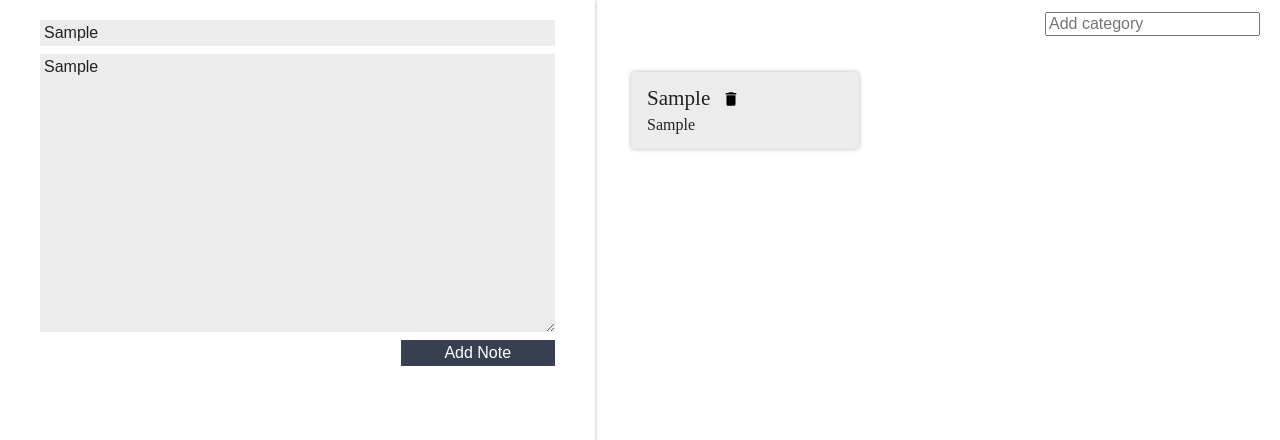
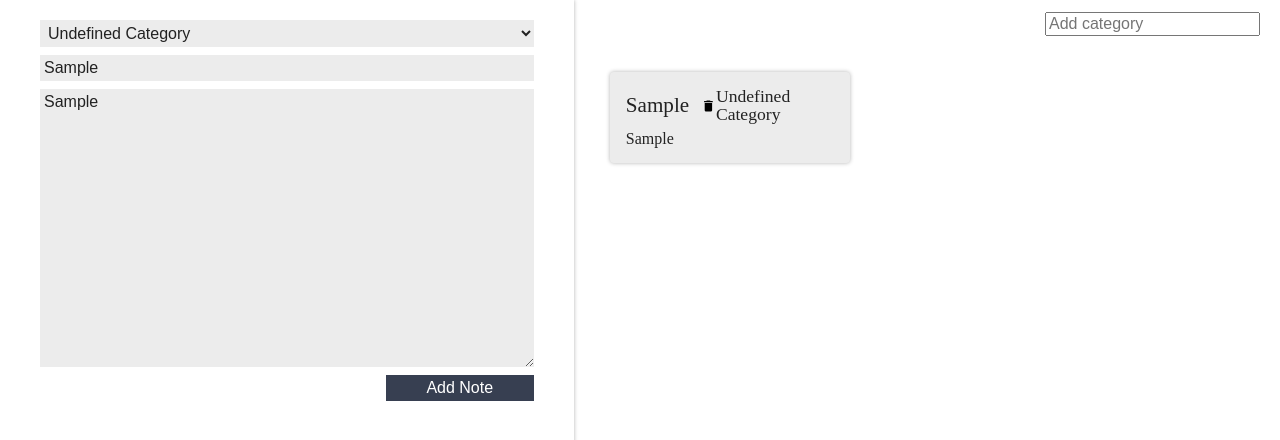
Before and after one commit to vivifranca/react-life-cycle, a React (Create React App) app: page / in a window 1280 px wide. Both pictures are taken after typing "Sample", "Sample" into the empty fields and a click on the button "Add Note". Shown: the top 440 px of the page. Built offline with nearby package versions, Linux system fonts and the light colour scheme.

Commit message:
3rd lesson

```diff
--- a/src/App.js
+++ b/src/App.js
@@ -15,9 +15,9 @@
     }
   }
 
-  addNote(title, text) {
+  addNote(title, text, category) {
     this.setState({
-      notes: [...this.state.notes, { title, text }]
+      notes: [...this.state.notes, { title, text, category }]
     })
   }
 
@@ -38,7 +38,9 @@
   render () {
     return (
       <section className='content'>
-        <RegistrationForm addNote={this.addNote.bind(this)} />
+        <RegistrationForm
+          addNote={this.addNote.bind(this)}
+          categories={this.state.categories} />
         <main className='main-content'>
           <ListCategories
             categories={this.state.categories}
--- a/src/components/ListNotes/ListNotes.jsx
+++ b/src/components/ListNotes/ListNotes.jsx
@@ -14,6 +14,7 @@
                 deleteNote={this.props.deleteNote}
                 title={note.title}
                 text={note.text}
+                category={note.category}
               />
             </li>
           )
--- a/src/components/NoteCard/NoteCard.jsx
+++ b/src/components/NoteCard/NoteCard.jsx
@@ -14,6 +14,7 @@
         <header className='note-card_header'>
           <h3 className='note-card_title'>{this.props.title}</h3>
           <DeleteSVG onClick={this.delete.bind(this)}/>
+          <h4>{this.props.category}</h4>
         </header>
         <p className='note-card_text'>{this.props.text}</p>
       </section>
--- a/src/components/RegistrationForm/RegistrationForm.jsx
+++ b/src/components/RegistrationForm/RegistrationForm.jsx
@@ -7,7 +7,7 @@
 
     this.title = ''
     this.text = ''
-
+    this.category = 'Undefined Category'
   }
 
   _handleChangeTitle(event) {
@@ -22,15 +22,28 @@
     this.text = event.target.value
   }
 
+  _handleChangeCategory(event) {
+    event.stopPropagation()
+
+    this.category = event.target.value
+  }
+
   _handleSubmit(event) {
     event.preventDefault()
     event.stopPropagation()
-    this.props.addNote(this.title, this.text)
+
+    this.props.addNote(this.title, this.text, this.category)
   }
 
   render() {
     return (
       <form className='registration-form' onSubmit={this._handleSubmit.bind(this)}>
+        <select className='registration-form_input' onChange={this._handleChangeCategory.bind(this)}>
+          <option>Undefined Category</option>
+          {this.props.categories.map((category, index) => {
+            return <option key={index}>{category}</option>
+          })}
+        </select>
         <input
           type='text'
           placeholder='Title'
```
